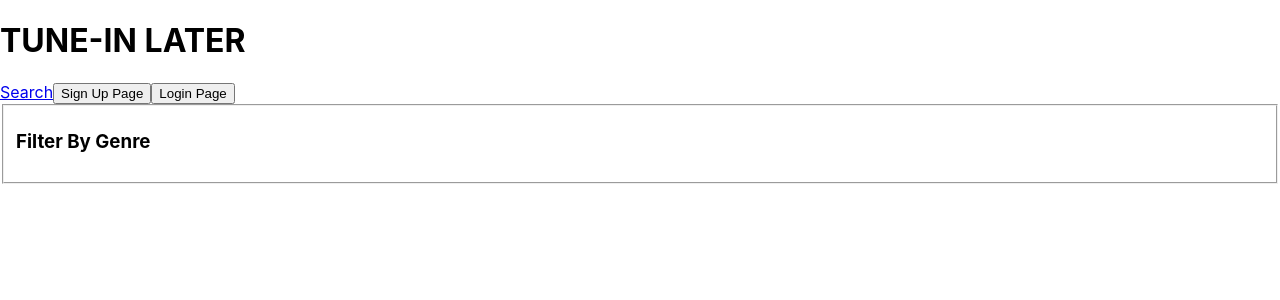
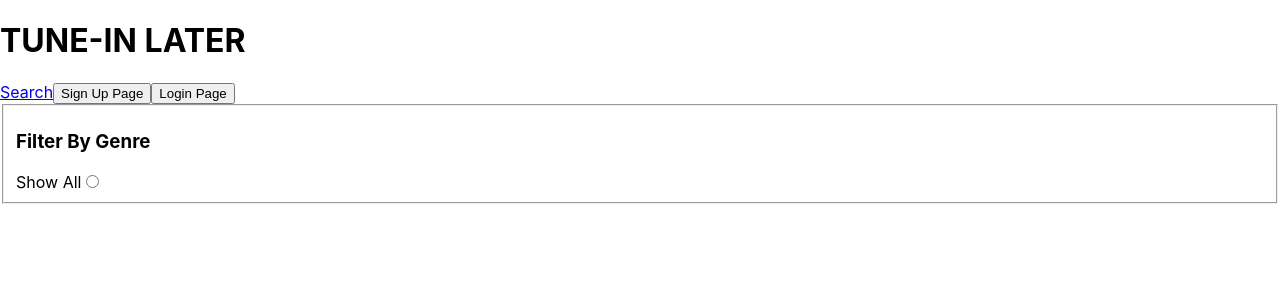
Before and after one commit to lundgrea/Tune-In-Later, a React (Create React App) app: page /my-collection in a window 1280 px wide. Shown: the top 300 px of the page. Built offline with nearby package versions, Linux system fonts and the light colour scheme.

Commit message:
Add show all radio button
Co-authored-by: Chris Lane <pankokrumbs@gmail.com>
Co-authored-by: Aidan McKay <aidanmckay2000@gmail.com>

```diff
--- a/src/containers/Favorites/FavoriteContainer.js
+++ b/src/containers/Favorites/FavoriteContainer.js
@@ -37,6 +37,8 @@ const FavoriteContainer = ({toggleFavorite, user, favorites, dataType }) => {
       <div>
         <fieldset>
           <h3>Filter By Genre</h3>
+          <label for="show all">Show All</label>
+          <input type="radio" name="genre" value="show all" placeholder="radio buttons"></input>
           {genreNodes}
         </fieldset>
       </div>
```
